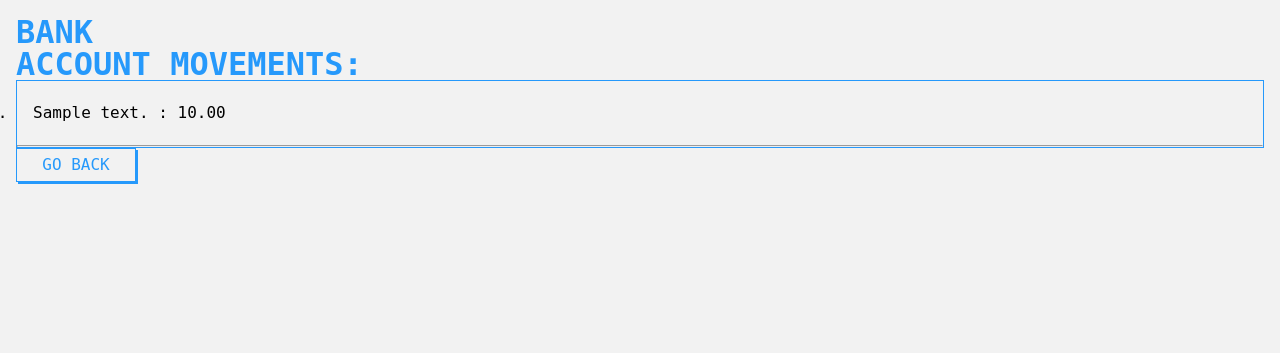
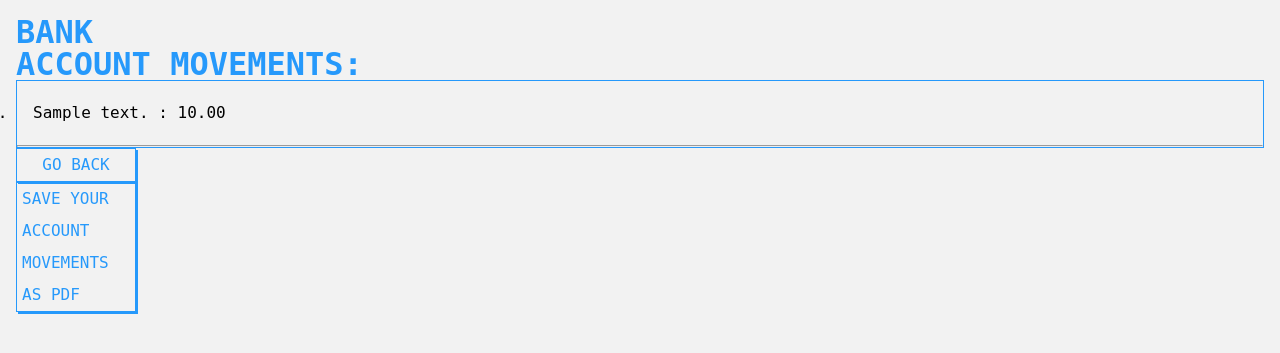
Before and after one commit to iganaskret/django_bank, a Django app: page /accounts/profile/movements/1/ in a window 1280 px wide. Shown: the top 353 px of the page. Run offline with Django 3.2, Linux system fonts and the light colour scheme; a user stored in the database is signed in; tables that the repository leaves empty hold one stand-in row (values such as "Sample post").

Commit message:
rest of the files

```diff
--- a/bank_app/templates/bank_app/movements.html
+++ b/bank_app/templates/bank_app/movements.html
@@ -6,5 +6,8 @@
   <hr />
   {% endfor %}
 </ol>
-<a href={% url 'bank_app:index' %}>go back</a>
+<a href="{% url 'bank_app:index' %}">go back</a>
+<a href="{% url 'bank_app:pdf' account_id=account_id %}"
+  >save your account movements as pdf</a
+>
 {% endblock %}
--- a/bank_app/urls.py
+++ b/bank_app/urls.py
@@ -20,6 +20,7 @@ urlpatterns = [
     path('external_transfers/<account_id>/',
          views.external_transfers, name='external_transfers'),
     path('movements/<account_id>/', views.movements, name='movements'),
+    path('pdf/<account_id>/', views.pdf, name='pdf'),
     # path('api/v1/add5to/<int:pk>/', TBDNAME.as_view()),
     path('api/v1/accounts/', AccountList.as_view()),
     path('api/v1/accounts/<int:pk>/', AccountDetail.as_view()),
--- a/bank_app/views.py
+++ b/bank_app/views.py
@@ -2,7 +2,7 @@ from django.shortcuts import render, get_object_or_404, redirect
 from .models import Account, Ledger, Customer, ExternalLedger
 from django.contrib.auth.decorators import login_required
 from django.urls import reverse
-from django.http import HttpResponseRedirect
+from django.http import HttpResponseRedirect, HttpResponse
 from django.contrib.auth.models import User
 import uuid
 import json
@@ -15,6 +15,12 @@ from .serializers import ExternalLedgerSerializer, LedgerSerializer
 from rest_framework.decorators import api_view
 import requests
 from requests.auth import HTTPBasicAuth
+import io
+from django.http import FileResponse
+from reportlab.pdfgen import canvas
+
+from django.template.loader import get_template
+from xhtml2pdf import pisa
 
 
 @login_required
@@ -130,9 +136,11 @@ def add_account(request):
 @login_required
 def movements(request, account_id):
     movements = Ledger.objects.filter(id_account_fk=account_id)
+    print(account_id)
     print(movements)
     context = {
-        'movements': movements
+        'movements': movements,
+        "account_id": account_id
     }
     return render(request, 'bank_app/movements.html', context)
 
@@ -334,3 +342,59 @@ def api_transfers(request):
         ledger_serializer.save()
         return JsonResponse(ledger_serializer.data, status=status.HTTP_201_CREATED)
     return JsonResponse(ledger_serializer.errors, status=status.HTTP_400_BAD_REQUEST)
+
+
+@login_required
+def pdf(request, account_id):
+    movements = Ledger.objects.filter(id_account_fk=account_id)
+
+    template_path = 'bank_app/movements_to_pdf.html'
+    context = {'movements': movements, "account_id": account_id}
+    # Create a Django response object, and specify content_type as pdf
+    response = HttpResponse(content_type='application/pdf')
+    response['Content-Disposition'] = 'attachment; filename="report.pdf"'
+    # find the template and render it.
+    template = get_template(template_path)
+    html = template.render(context)
+
+    # create a pdf
+    pisa_status = pisa.CreatePDF(
+        html, dest=response)
+    # if error then show some funy view
+    if pisa_status.err:
+        return HttpResponse('We had some errors <pre>' + html + '</pre>')
+    return response
+
+
+#     # Create a file-like buffer to receive PDF data.
+#     buffer = io.BytesIO()
+
+#     # Create the PDF object, using the buffer as its "file."
+#     p = canvas.Canvas(buffer)
+
+#     # textobject = canvas.beginText(10, 10)
+#     # canvas.drawText(textobject)
+
+#     # Draw things on the PDF. Here's where the PDF generation happens.
+#     # See the ReportLab documentation for the full list of functionality.
+#     for movement in movements:
+#         text = f"{movement.text} : {movement.amount}"
+#         p.drawString(100, 100, text)
+
+#     # Close the PDF object cleanly, and we're done.
+#     p.showPage()
+#     p.save()
+
+#     # FileResponse sets the Content-Disposition header so that browsers
+#     # present the option to save the file.
+#     buffer.seek(0)
+#     return FileResponse(buffer, as_attachment=True, filename='hello.pdf')
+
+
+# def movements(request, account_id):
+#     movements = Ledger.objects.filter(id_account_fk=account_id)
+#     print(movements)
+#     context = {
+#         'movements': movements
+#     }
+#     return render(request, 'bank_app/movements.html', context)
--- a/bank_project/settings.py
+++ b/bank_project/settings.py
@@ -11,6 +11,7 @@ https://docs.djangoproject.com/en/3.1/ref/settings/
 """
 
 from pathlib import Path
+import os
 
 # Build paths inside the project like this: BASE_DIR / 'subdir'.
 BASE_DIR = Path(__file__).resolve().parent.parent
@@ -42,6 +43,7 @@ INSTALLED_APPS = [
     'login_app',
     'rest_framework',
     'django_rq',
+    'wkhtmltopdf',
     # 'rest_framework.authtoken',
     # 'rest_auth',
 
@@ -95,7 +97,7 @@ ROOT_URLCONF = 'bank_project.urls'
 TEMPLATES = [
     {
         'BACKEND': 'django.template.backends.django.DjangoTemplates',
-        'DIRS': [],
+        'DIRS': [os.path.join(BASE_DIR, 'templates')],
         'APP_DIRS': True,
         'OPTIONS': {
             'context_processors': [
@@ -162,6 +164,7 @@ USE_TZ = True
 # https://docs.djangoproject.com/en/3.1/howto/static-files/
 
 STATIC_URL = '/static/'
+MEDIA_URL = '/media/'
 
 LOGIN_URL = 'two_factor:login'
 LOGIN_REDIRECT_URL = 'two_factor:profile'
--- a/bank_project/urls.py
+++ b/bank_project/urls.py
@@ -16,6 +16,8 @@ Including another URLconf
 from django.contrib import admin
 from django.urls import path, include
 from two_factor.urls import urlpatterns as tf_urls
+from django.conf.urls.static import static
+from django.conf import settings
 
 urlpatterns = [
     path('admin/', admin.site.urls),
@@ -24,3 +26,6 @@ urlpatterns = [
     path('account/', include('login_app.urls')),
     path('notifier/', include('notifier.urls')),
 ]
+
+urlpatterns += static(settings.MEDIA_URL, document_root=settings.MEDIA_ROOT)
+urlpatterns += static(settings.STATIC_URL, document_root=settings.STATIC_ROOT)
--- a/requirements.txt
+++ b/requirements.txt
@@ -48,3 +48,4 @@ Twisted==21.2.0
 txaio==21.2.1
 urllib3==1.26.4
 zope.interface==5.4.0
+xhtml2pdf==0.2.5
```
